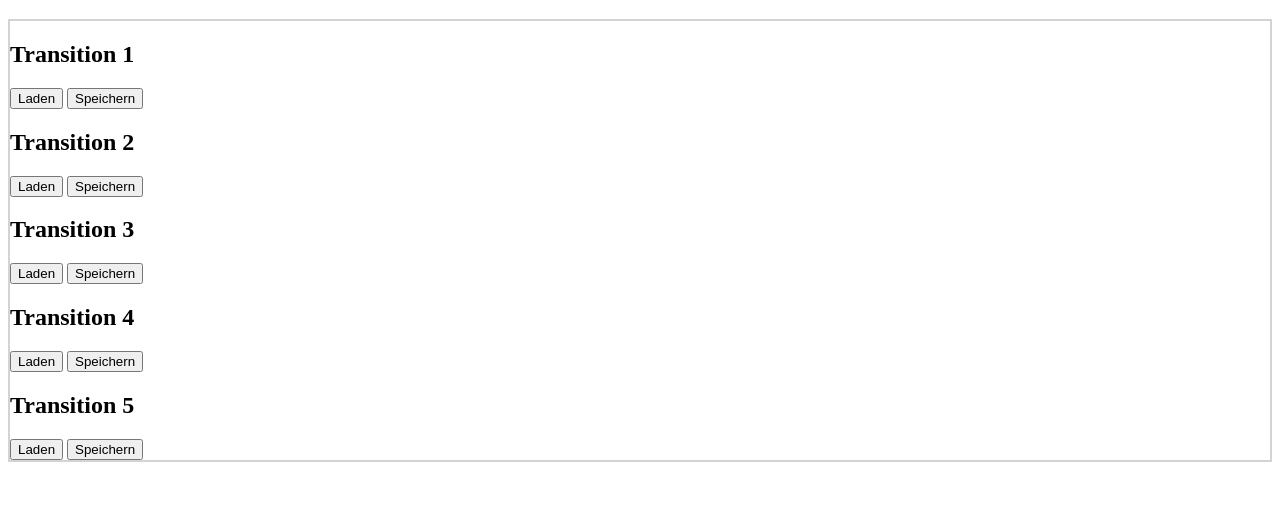
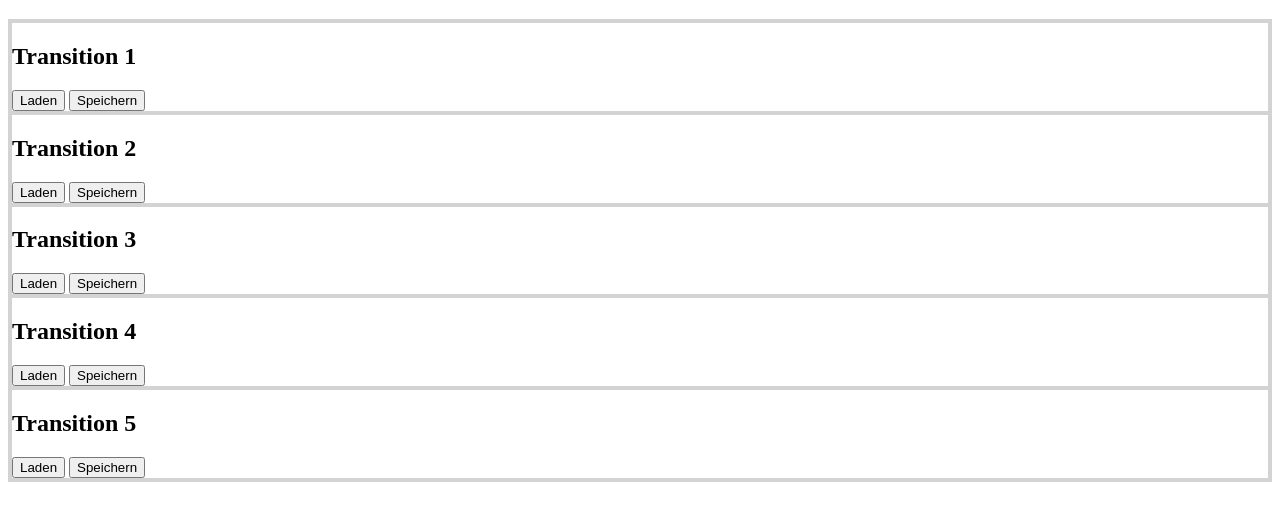
Before and after one commit to Michael-Bissinger/CSS-Transitions-implementation, a plain HTML site: page index.html in a window 1280 px wide. Shown: the part 61-582 px from the top of the page. Drawn offline with Linux system fonts and the light colour scheme.

Commit message:
Add borders to each transition

```diff
--- a/index.html
+++ b/index.html
@@ -9,27 +9,43 @@
   <body>
     <h1>Transition Manager</h1>
 
-    <div class="rand">
+    <div class="border_big">
+
+      <div class="border_transition">
       <h2>Transition 1</h2>
 
       <button type="button" id="button_load_1">Laden</button>
       <button type="button" id="button_save_1">Speichern</button>
+      </div>
+
+      <div class="border_transition">
       <h2>Transition 2</h2>
 
       <button type="button" id="button_load_2">Laden</button>
       <button type="button" id="button_save_3">Speichern</button>
+      </div>
+
+      <div class="border_transition">
       <h2>Transition 3</h2>
 
       <button type="button" id="button_load_3">Laden</button>
       <button type="button" id="button_save_3">Speichern</button>
+      </div>
+
+      <div class="border_transition">
       <h2>Transition 4</h2>
 
       <button type="button" id="button_load_4">Laden</button>
       <button type="button" id="button_save_4">Speichern</button>
+      </div>
+
+      <div class="border_transition">
       <h2>Transition 5</h2>
 
       <button type="button" id="button_load_5">Laden</button>
       <button type="button" id="button_save_5">Speichern</button>
+      </div>
+
     </div>
   </body>
 </html>
--- a/style.css
+++ b/style.css
@@ -1,4 +1,7 @@
-.rand {
+.border_big {
     border: 2px solid lightgrey;
 
 }
+.border_transition {
+    border: 2px solid lightgrey;
+}
```
